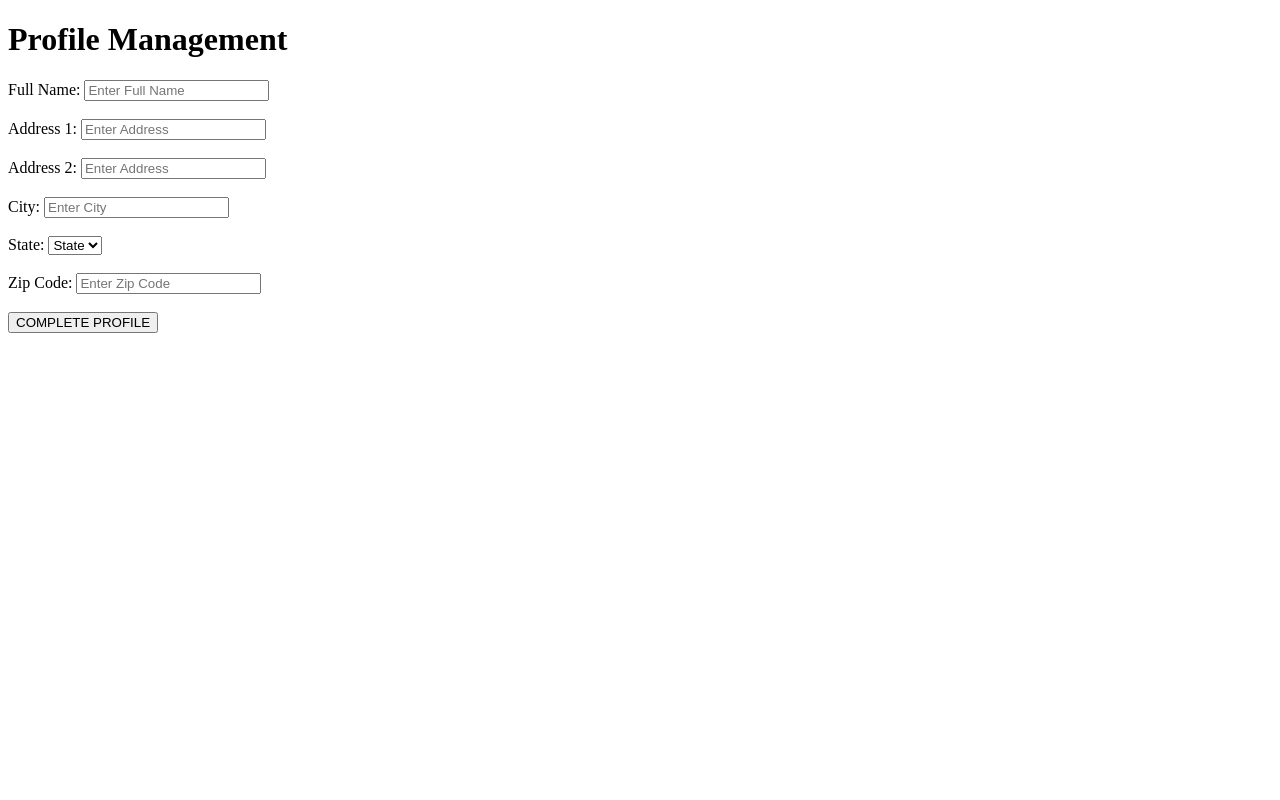
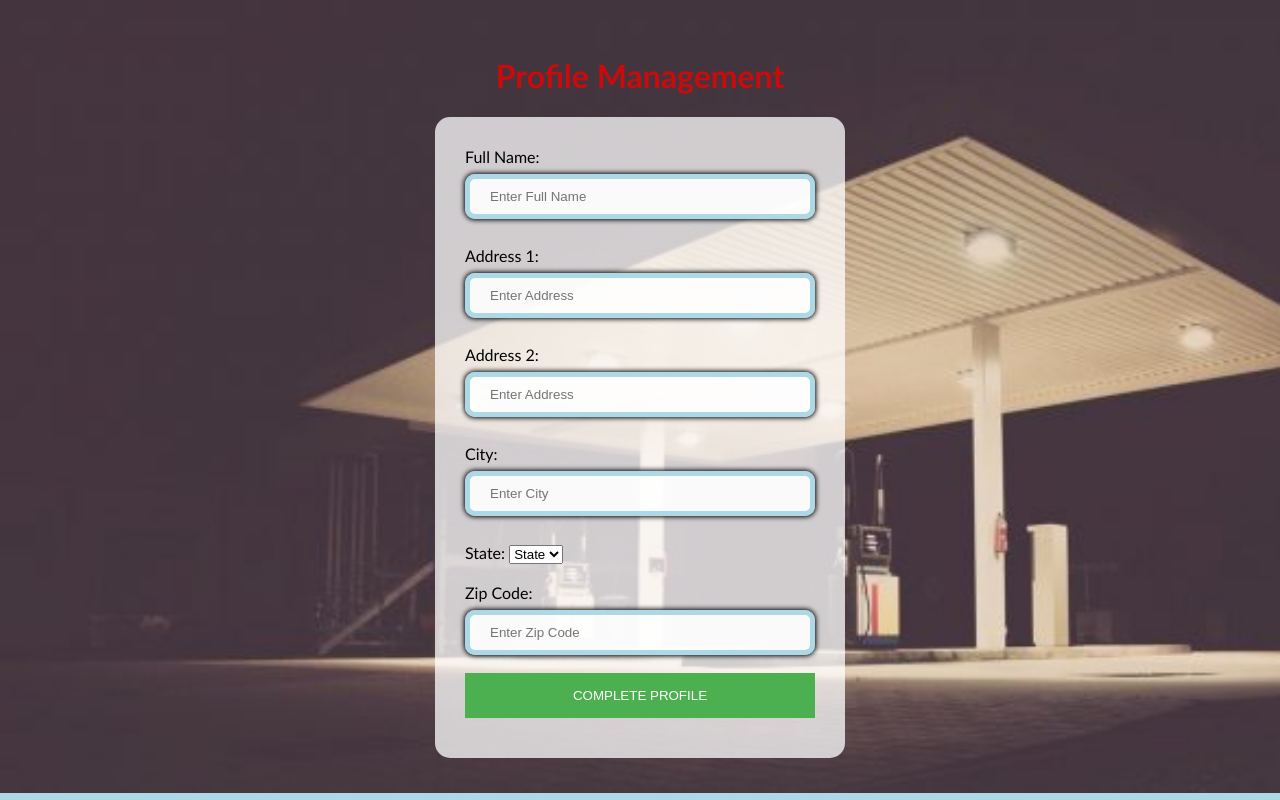
Before and after one commit to k-mare23/Fuel-rate-project, a Python web app: template Assignment2/Templates/client_profile.html in a window 1280 px wide. Run offline with Jinja, Linux system fonts and the light colour scheme; the template is opened without the code that fills it, so the values that code supplies are empty.

Commit message:
Added css and increased body padding

```diff
--- a/Assignment2/Styles/styling.css
+++ b/Assignment2/Styles/styling.css
@@ -2,12 +2,11 @@ body {
     font-family: Calibri, Helvetica, sans-serif;
     background-color: lightblue;
     margin: 0;
-    padding: 0;
+    padding: 35px;
     background-image: url("../images/gas_station.jpg");
     background-repeat: no-repeat;
     background-size: cover;
 }
-
 
 button {
     background-color: #4CAF50;
--- a/Assignment2/Templates/client_profile.html
+++ b/Assignment2/Templates/client_profile.html
@@ -2,14 +2,18 @@
 <html lang="en">
 <head>
     <meta charset="UTF-8">
-    <meta http-equiv="X-UA-Compatible" content="IE=edge">
-    <meta name="viewport" content="width=device-width, initial-scale=1.0">
-    <title>Fuel Quote client profile management</title>
+    <link rel="stylesheet" type="text/css" href="../styles/styling.css">
+    <title>Profile management</title>
+    <style>
+        h1 {
+            color: rgb(202, 11, 11);
+        }
+    </style>
 </head>
-<form method = "POST"></form>
+<form method = "POST">
     <body>
-    <h1>Profile Management</h1>
-    <div>
+        <center><h1>Profile Management</h1></center>
+        <div class = "container">
             <label>Full Name: </label>
             <input type = "text" name="fullname" id = "fullname" placeholder= "Enter Full Name" maxlength = "50" required>
             <br>
@@ -22,7 +26,7 @@
             <input type = "text" name ="address2" id = "address2" placeholder= "Enter Address" maxlength = "100">
             <br>
             <br>
-        <label>City: </label>
+            <label style = "left:90px;">City: </label>
             <input type = "text" name ="city" id = "city" placeholder= "Enter City" maxlength = "100" required>
             <br>
             <br>
@@ -80,11 +84,13 @@
                 <option value = "WV">WV</option>
                 <option value = "WY">WY</option>
             </select>
-        <br><br>
+            <br>
+            <br>
             <label>Zip Code: </label>
             <input type = "text" name = "zip code" id = "zip code" placeholder = "Enter Zip Code" minlength = 5 maxlength = "9" required>
-    </div>
             <br>
             <button type = "submit"> COMPLETE PROFILE </button>
+        </div>
     </body>
+</form>
 </html>
```
Lines whose indentation alone changed are shown as unchanged.
